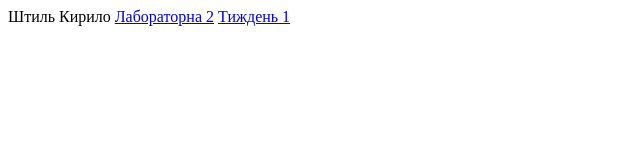
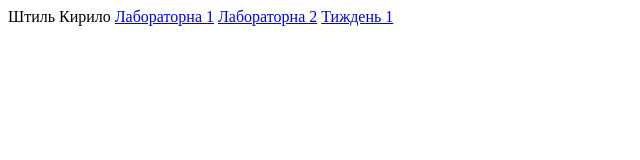
Before and after one commit to kirillshtil2002/icto, a plain HTML site: page index.html in a window 1280 px wide. Shown: the whole page, without its empty margins (0-640 px from the left). Drawn offline with Linux system fonts and the light colour scheme.

Commit message:
Update index.html

```diff
--- a/index.html
+++ b/index.html
@@ -1,5 +1,7 @@
 <html>
   Штиль Кирило
+
+  <a href="Lab1_1.html">Лабораторна 1</a>
   <a href="lab2three_js.html">Лабораторна 2</a>
  <a href="Тиждень 1">Тиждень 1</a>
 
```
